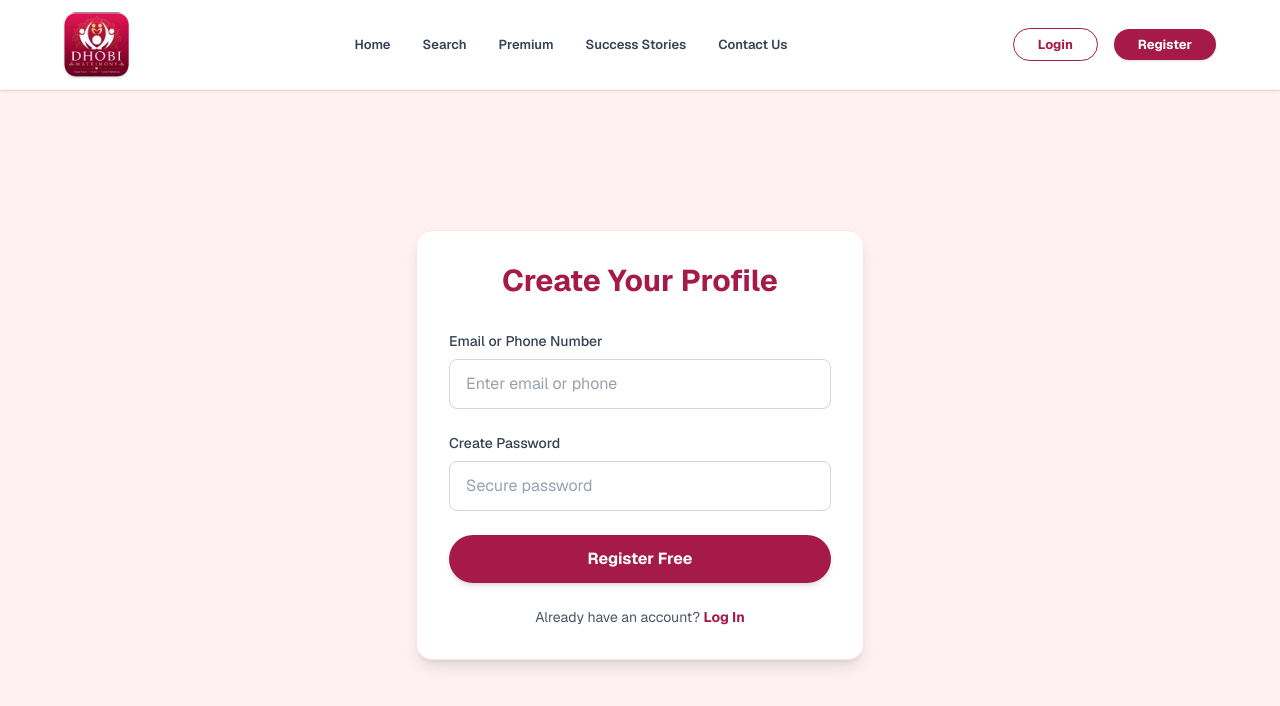
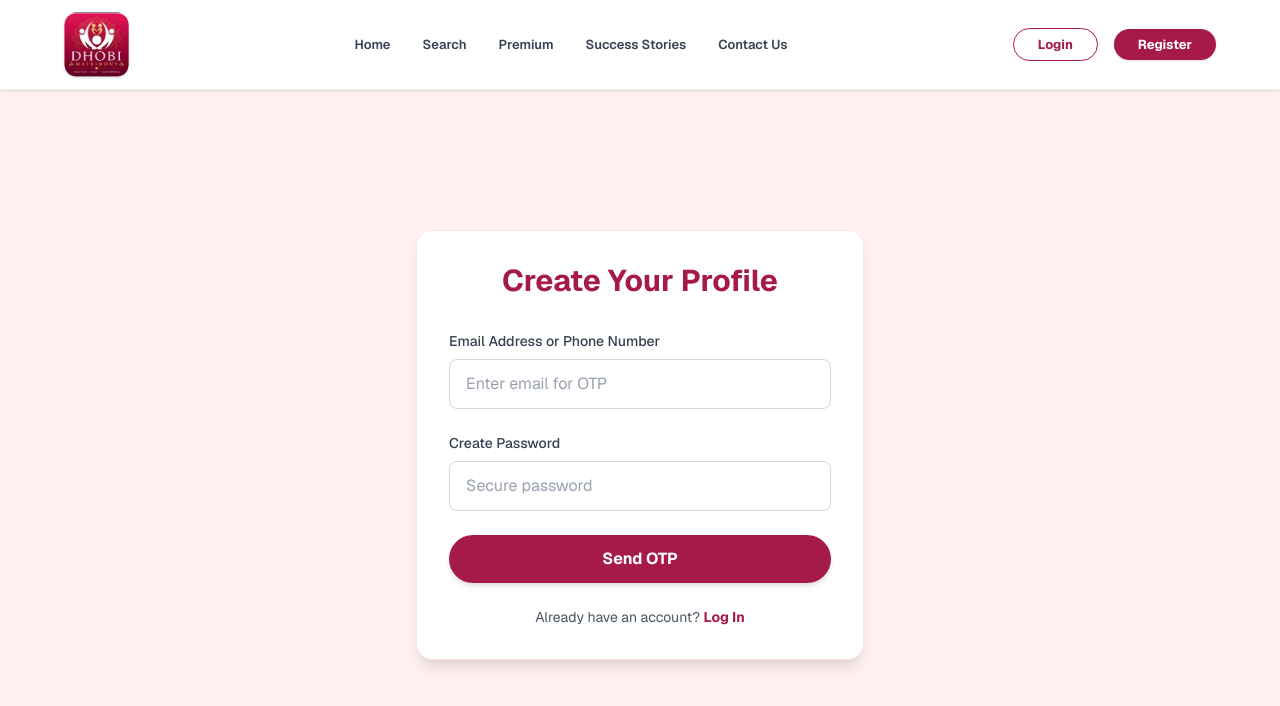
Before and after one commit to johndoeved/Matrimony-App, a Next.js app in the folder website/: page /register in a window 1280 px wide. Shown: the top 706 px of the page. Built offline with nearby package versions, Linux system fonts and the light colour scheme.

Commit message:
feat: add 2-step OTP verification flow to registration

```diff
--- a/website/src/app/register/page.tsx
+++ b/website/src/app/register/page.tsx
@@ -6,27 +6,70 @@ import Link from 'next/link';
 export default function RegisterPage() {
   const [emailOrPhone, setEmailOrPhone] = useState('');
   const [password, setPassword] = useState('');
+  const [otp, setOtp] = useState('');
+  const [step, setStep] = useState<1 | 2>(1);
   const [error, setError] = useState('');
   const [loading, setLoading] = useState(false);
+  const [successMsg, setSuccessMsg] = useState('');
 
-  const handleRegister = async (e: React.FormEvent) => {
+  const handleSendOtp = async (e: React.FormEvent) => {
     e.preventDefault();
     setError('');
     setLoading(true);
 
     try {
-      const res = await fetch('http://localhost:5000/auth/register', {
+      const res = await fetch('http://localhost:5000/auth/send-otp', {
+        method: 'POST',
+        headers: { 'Content-Type': 'application/json' },
+        body: JSON.stringify({ emailOrPhone })
+      });
+
+      if (!res.ok) {
+        const errorData = await res.json();
+        throw new Error(errorData.message || 'Failed to send OTP');
+      }
+
+      setSuccessMsg('OTP sent successfully! Please check your email or phone.');
+      setStep(2);
+    } catch (err: any) {
+      setError(err.message || 'Failed to send OTP. Please try again.');
+    } finally {
+      setLoading(false);
+    }
+  };
+
+  const handleVerifyAndRegister = async (e: React.FormEvent) => {
+    e.preventDefault();
+    setError('');
+    setSuccessMsg('');
+    setLoading(true);
+
+    try {
+      // 1. Verify OTP
+      const verifyRes = await fetch('http://localhost:5000/auth/verify-otp', {
+        method: 'POST',
+        headers: { 'Content-Type': 'application/json' },
+        body: JSON.stringify({ emailOrPhone, otp })
+      });
+
+      if (!verifyRes.ok) {
+        const errorData = await verifyRes.json();
+        throw new Error(errorData.message || 'Invalid or expired OTP');
+      }
+
+      // 2. Register Account
+      const regRes = await fetch('http://localhost:5000/auth/register', {
         method: 'POST',
         headers: { 'Content-Type': 'application/json' },
         body: JSON.stringify({ emailOrPhone, password })
       });
 
-      if (!res.ok) {
-        const errorData = await res.json();
+      if (!regRes.ok) {
+        const errorData = await regRes.json();
         throw new Error(errorData.message || 'Registration failed');
       }
 
-      const data = await res.json();
+      const data = await regRes.json();
       localStorage.setItem('token', data.access_token);
       window.location.href = '/dashboard';
     } catch (err: any) {
@@ -48,15 +91,21 @@ export default function RegisterPage() {
               {error}
             </div>
           )}
+          {successMsg && (
+            <div className="mb-4 p-3 bg-green-100 border border-green-300 text-green-700 rounded text-sm">
+              {successMsg}
+            </div>
+          )}
 
-          <form onSubmit={handleRegister} className="space-y-6">
+          {step === 1 ? (
+            <form onSubmit={handleSendOtp} className="space-y-6">
               <div>
-              <label className="block text-sm font-medium text-gray-700 mb-2">Email or Phone Number</label>
+                <label className="block text-sm font-medium text-gray-700 mb-2">Email Address or Phone Number</label>
                 <input
                   type="text"
                   required
                   className="w-full px-4 py-3 text-gray-900 placeholder-gray-400 rounded-lg border border-gray-300 focus:ring-2 focus:ring-[#a51a49] focus:border-transparent outline-none"
-                placeholder="Enter email or phone"
+                  placeholder="Enter email for OTP"
                   value={emailOrPhone}
                   onChange={e => setEmailOrPhone(e.target.value)}
                 />
@@ -77,9 +126,44 @@ export default function RegisterPage() {
                 disabled={loading}
                 className="w-full bg-[#a51a49] hover:bg-[#851339] text-white font-bold py-3 rounded-full transition shadow-md disabled:opacity-50"
               >
-              {loading ? 'Registering...' : 'Register Free'}
+                {loading ? 'Sending OTP...' : 'Send OTP'}
               </button>
             </form>
+          ) : (
+            <form onSubmit={handleVerifyAndRegister} className="space-y-6">
+              <div>
+                <label className="block text-sm font-medium text-gray-700 mb-2">Enter OTP</label>
+                <input
+                  type="text"
+                  required
+                  className="w-full px-4 py-3 text-gray-900 placeholder-gray-400 rounded-lg border border-gray-300 focus:ring-2 focus:ring-[#a51a49] focus:border-transparent outline-none text-center tracking-widest font-bold"
+                  placeholder="------"
+                  value={otp}
+                  onChange={e => setOtp(e.target.value)}
+                  maxLength={6}
+                />
+                <p className="text-xs text-gray-500 mt-2 text-center">
+                  OTP was sent to {emailOrPhone}
+                </p>
+              </div>
+
+              <button
+                type="submit"
+                disabled={loading}
+                className="w-full bg-[#a51a49] hover:bg-[#851339] text-white font-bold py-3 rounded-full transition shadow-md disabled:opacity-50"
+              >
+                {loading ? 'Verifying...' : 'Verify & Register'}
+              </button>
+
+              <button
+                type="button"
+                onClick={() => { setStep(1); setOtp(''); setError(''); setSuccessMsg(''); }}
+                className="w-full bg-white border border-[#a51a49] text-[#a51a49] font-bold py-3 rounded-full transition shadow-sm hover:bg-rose-50 mt-3"
+              >
+                Back to Edit
+              </button>
+            </form>
+          )}
 
           <p className="mt-6 text-center text-gray-600 text-sm">
             Already have an account?{' '}
```
Lines whose indentation alone changed are shown as unchanged.
